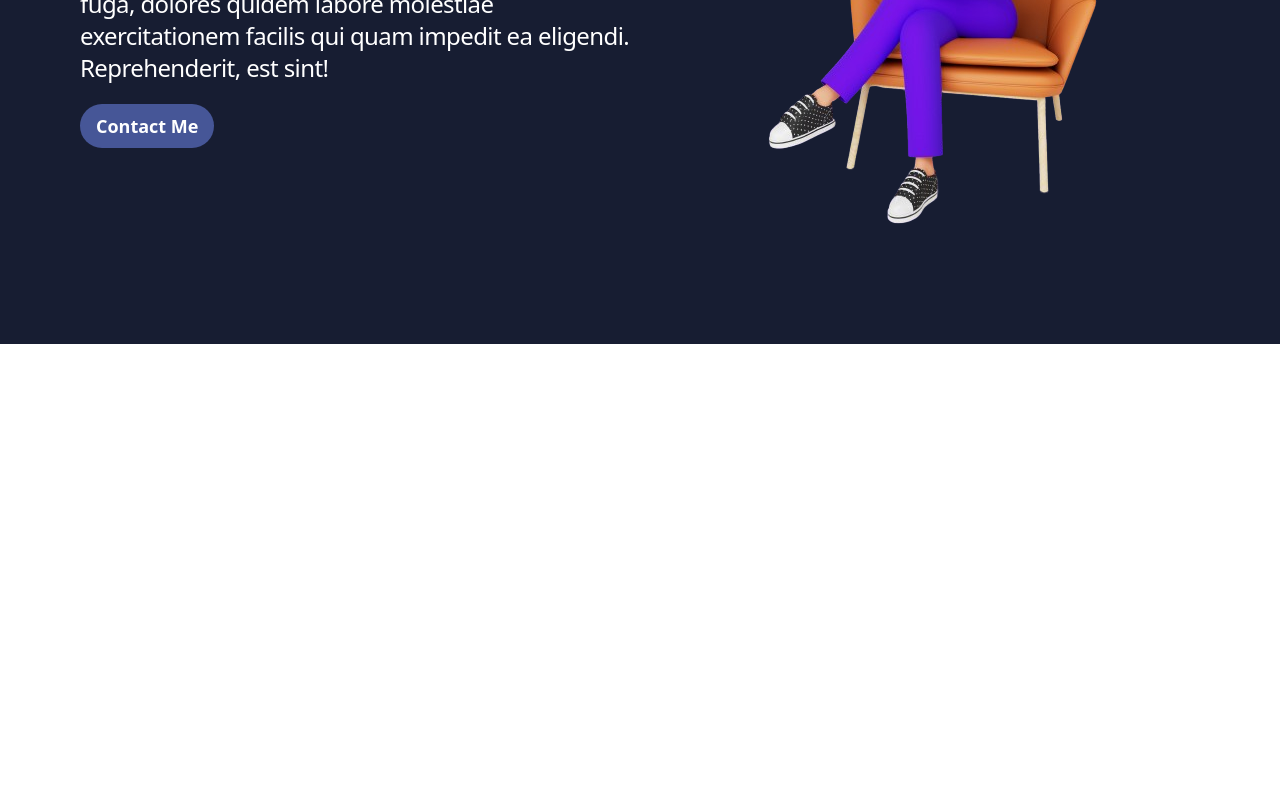
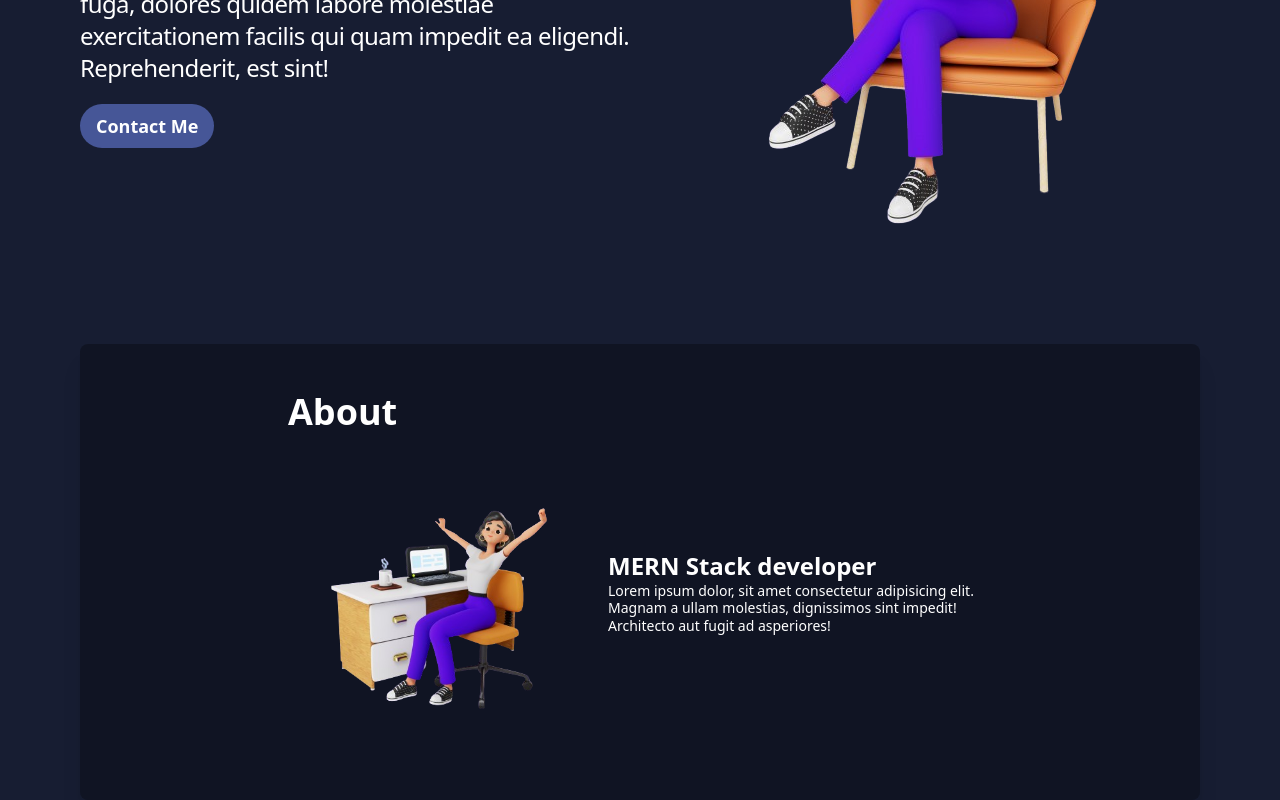
Before and after one commit to TanmayVidhate/Portfolio, a React (Vite) app: page / in a window 1280 px wide. Shown: the part 384-1184 px from the top of the page. Before the commit the page ends 800 px from the top, so only its background shows below. Built offline with nearby package versions, Linux system fonts and the light colour scheme.

Commit message:
add about

```diff
--- a/src/App.jsx
+++ b/src/App.jsx
@@ -1,6 +1,7 @@
 import React from 'react'
 import Navbar from './Components/Navbar'
 import Home from './Views/Home'
+import About from './Views/About'
 
 function App() {
   return (
@@ -8,6 +9,7 @@ function App() {
       <div className='bg-[#171d32] h-auto w-full overflow-hidden'>
         <Navbar/>
         <Home/>
+        <About/>
       </div>
     </>
   )
--- /dev/null
+++ b/src/Views/About.jsx
@@ -0,0 +1,37 @@
+import React from 'react'
+import Aboutimg from ".././assets/7358653-removebg-preview.png";
+
+import { IoArrowForward } from "react-icons/io5";
+function About() {
+    return (
+        <>
+            <div className='text-white md:flex overflow-hidden items-center md:flex-wrap md:justify-center bg-black shadow-xl mx-0 md:mx-20 bg-opacity-30 rounded-lg p-12'>
+                <div>
+                    <h2 className='text-2xl md:text-4xl font-bold'>About</h2>
+                    <div className='md:flex flex-wrap flex-col md:flex-row items-center'>
+                        <img className="md:h-80" src={Aboutimg} alt="about image" />
+
+                        <ul>
+                            <div className='flex gap-3 py-4'>
+                                {/* <IoArrowForward size={30} className="mt-1" /> */}
+
+                                <span className='w-96'>
+                                    <h1 className='text-xl md:text-2xl font-semibold leading-normal'>
+                                        MERN Stack developer
+                                    </h1>
+                                    <p className='text-sm md:text-md leading-tight'>
+                                        Lorem ipsum dolor, sit amet consectetur adipisicing elit. Magnam a ullam molestias, dignissimos sint impedit! Architecto aut fugit ad asperiores!
+                                    </p>
+                                </span>
+                            </div>
+                        </ul>
+                    </div>
+                </div>
+            </div>
+
+
+        </>
+    )
+}
+
+export default About
```
